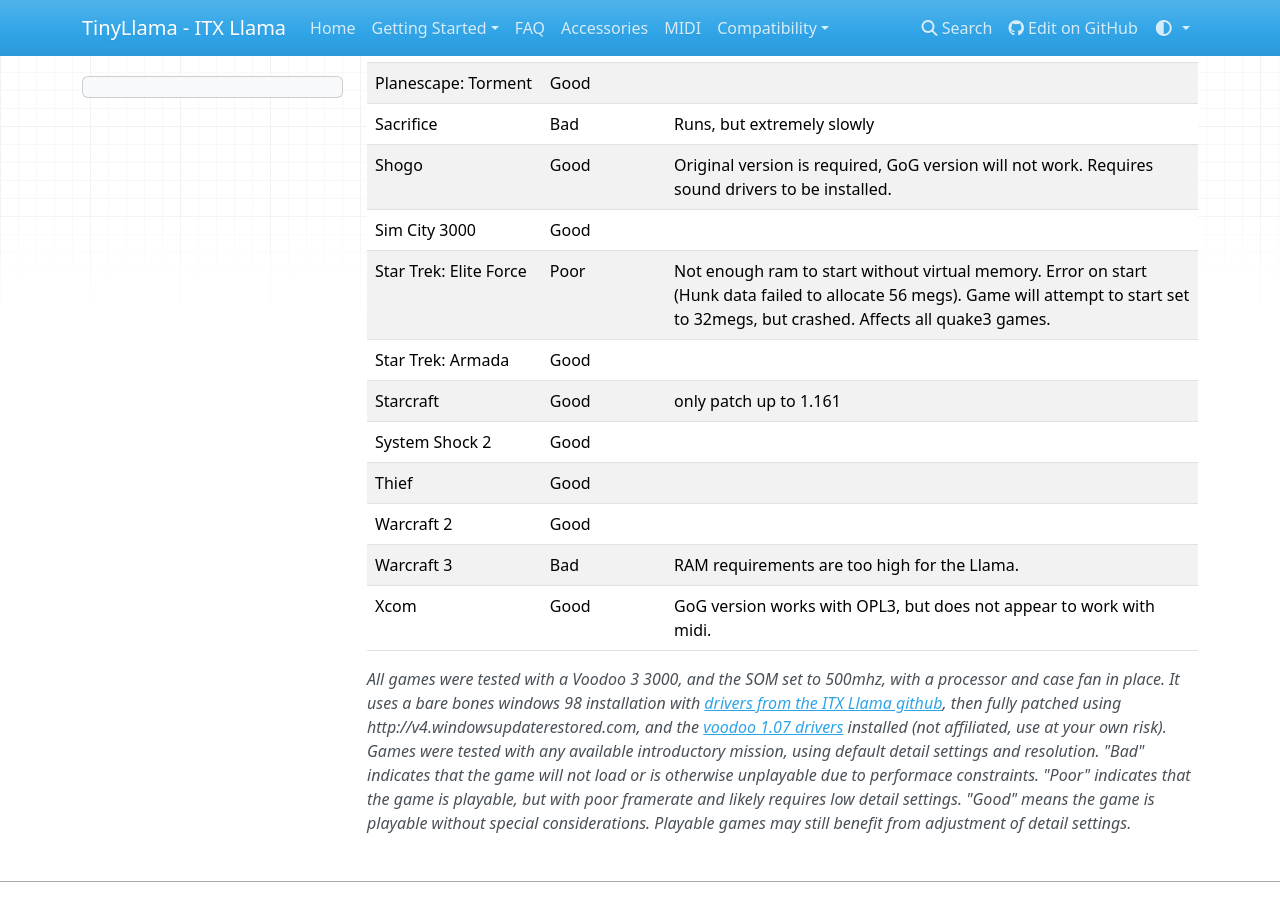
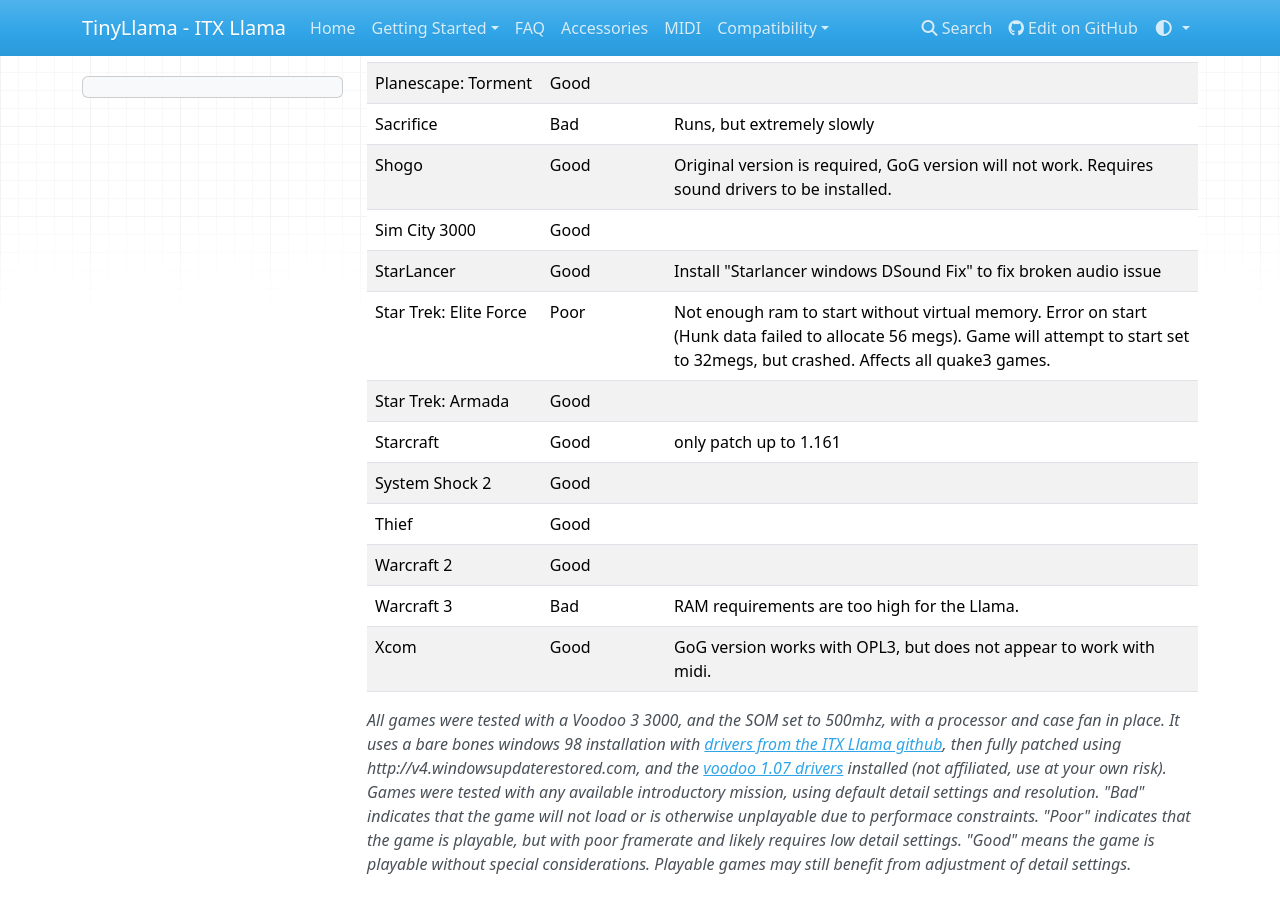
Before and after one commit to timesscar/tinyllama-docs, an MkDocs documentation site: the page built from docs/itxllama/games/winGameCompat.md, in a window 1280 px wide and 900 px high, scrolled down 1134 px. Built offline with MkDocs 1.6.1, drawn with Linux system fonts in a browser that asks for light colours; nearby versions of some CDN libraries.

Commit message:
Adding starlancer

```diff
--- a/docs/itxllama/games/winGameCompat.md
+++ b/docs/itxllama/games/winGameCompat.md
@@ -30,6 +30,7 @@
 | Sacrifice | Bad               | Runs, but extremely slowly   |
 | Shogo | Good               | Original version is required, GoG version will not work.  Requires sound drivers to be installed.   |
 | Sim City 3000 | Good               |    |
+| StarLancer | Good | Install "Starlancer windows DSound Fix" to fix broken audio issue |
 | Star Trek: Elite Force | Poor               | Not enough ram to start without virtual memory.  Error on start (Hunk data failed to allocate 56 megs).  Game will attempt to start set to 32megs, but crashed.  Affects all quake3 games.   |
 | Star Trek: Armada | Good               |    |
 | Starcraft | Good               | only patch up to 1.161   |
```
